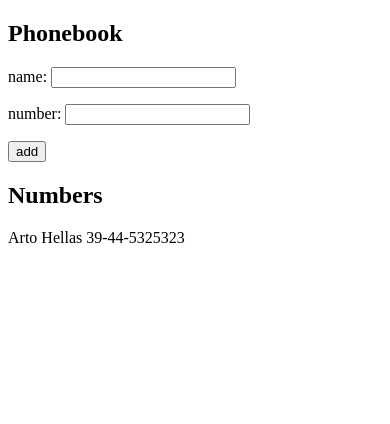
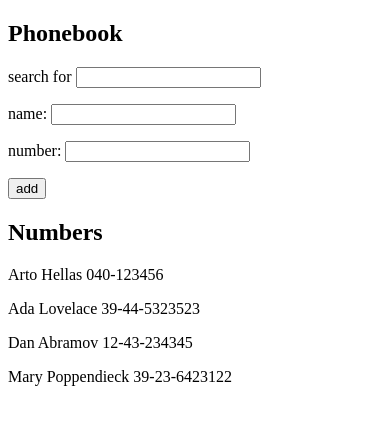
Before and after one commit to benattali/fullstack_open_course, a React (Create React App) app in the folder part2/phonebook/: page / in a window 390 px wide. Shown: the top 424 px of the page. Built offline with nearby package versions, Linux system fonts and the light colour scheme.

Commit message:
phonebook step 4

```diff
--- a/part2/phonebook/src/App.js
+++ b/part2/phonebook/src/App.js
@@ -2,10 +2,15 @@
 
 const App = () => {
   const [persons, setPersons] = useState([
-    { name: 'Arto Hellas', id: 1, number: "39-44-5325323" }
+    { name: 'Arto Hellas', number: '040-123456', id: 1 },
+    { name: 'Ada Lovelace', number: '39-44-5323523', id: 2 },
+    { name: 'Dan Abramov', number: '12-43-234345', id: 3 },
+    { name: 'Mary Poppendieck', number: '39-23-6423122', id: 4 }
   ])
   const [newName, setNewName] = useState('')
   const [newNumber, setNewNumber] = useState('')
+  const [newFilter, setNewFilter] = useState('')
+  const [showAll, setShowAll] = useState(true)
 
   const handleSubmit = (event) => {
     event.preventDefault()
@@ -35,10 +40,19 @@
 
   const handleNameChange = (event) => setNewName(event.target.value)
   const handleNumberChange = (event) => setNewNumber(event.target.value)
+  const handleFilterChange = (event) => {
+    setNewFilter(event.target.value)
+    setShowAll(false)
+  }
+
+  const personsToShow = showAll
+    ? persons
+    : persons.filter(person => person.name.toLowerCase().includes(newFilter.toLowerCase()))
 
   return (
     <div>
       <h2>Phonebook</h2>
+      <p>search for <input value={newFilter} onChange={handleFilterChange} /></p>
       <form onSubmit={handleSubmit}>
         <div>
           <p>name: <input value={newName} onChange={handleNameChange} /></p>
@@ -50,7 +64,7 @@
       </form>
       <h2>Numbers</h2>
       <div>
-        {persons.map(person =>
+        {personsToShow.map(person =>
           <p key={person.id}>{person.name} {person.number}</p>
         )}
       </div>
```
